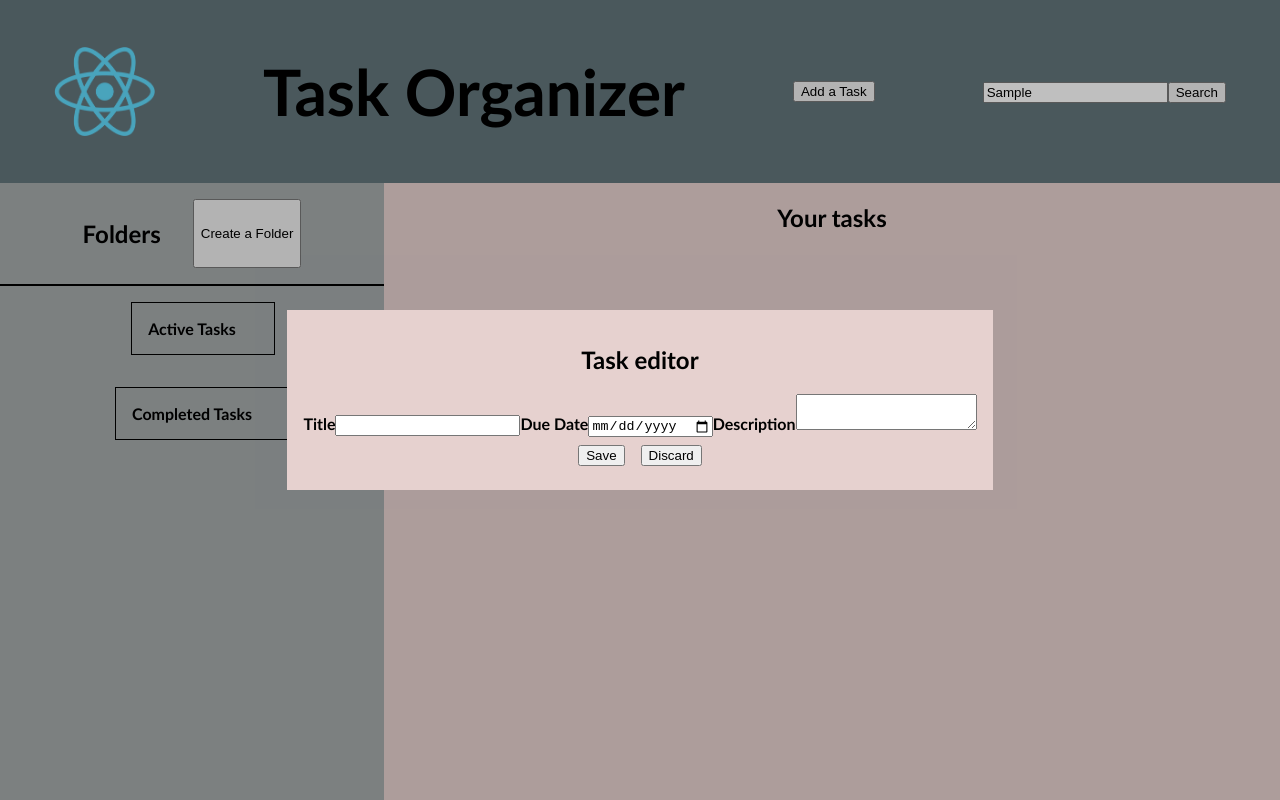
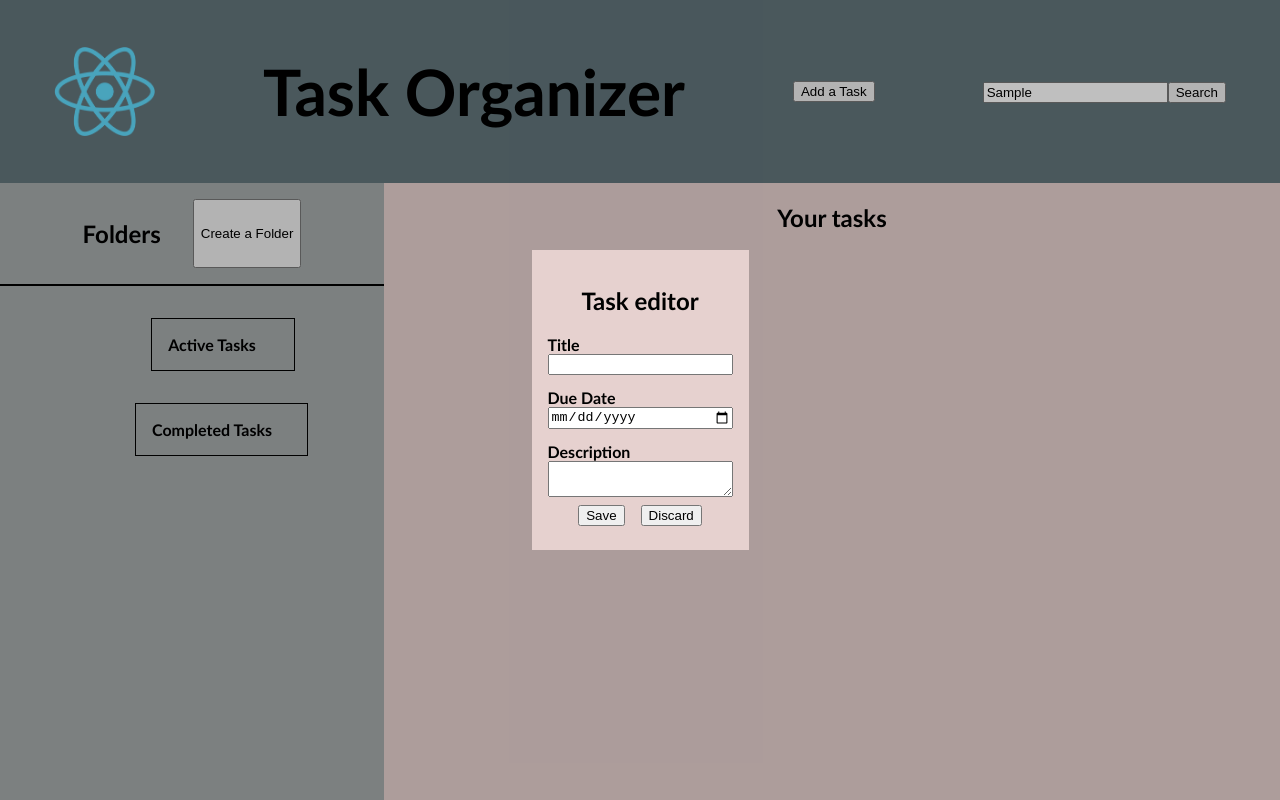
Before and after one commit to napolitanj/to-do-list-react, a React (Vite) app: page / in a window 1280 px wide. Both pictures are taken after typing "Sample" into the empty fields and a click on the button "Add a Task". Shown: the top 800 px of the page. Built offline with nearby package versions, Linux system fonts and the light colour scheme.

Commit message:
Prevent duplicate folders

```diff
--- a/src/App.tsx
+++ b/src/App.tsx
@@ -3,42 +3,66 @@ import Navbar from "./components/Navbar";
 import TaskEditor from "./components/TaskEditor";
 import Folders from "./components/Folders";
 import TaskList from "./components/TaskList";
+import FolderEditor from "./components/FolderEditor";
 import { useState } from "react";
 
 function App() {
-  const [editorVisible, setEditorVisible] = useState(false);
+  const [taskEditorVisible, setTaskEditorVisible] = useState(false);
+  const [folderEditorVisible, setFolderEditorVisible] = useState(false);
   const [tasks, setTasks] = useState([]);
   const [folders, setFolders] = useState([
-    { id: 1, title: "Active Tasks" },
-    { id: 2, title: "Completed Tasks" },
+    { title: "Active Tasks", tasks: [] },
+    { title: "Completed Tasks", tasks: [] },
   ]);
 
-  const toggleEditor = () => {
-    setEditorVisible((prev) => !prev);
+  const toggleTaskEditor = () => {
+    setTaskEditorVisible((prev) => !prev);
+  };
+
+  const toggleFolderEditor = () => {
+    setFolderEditorVisible((prev) => !prev);
+    console.log("clicks");
   };
 
   const updateTasks = (newTask: {
     title: string;
     description: string;
-    date: date;
+    date: Date;
   }) => {
     setTasks((prev) => [...prev, newTask]);
-    console.log(tasks);
+  };
+
+  const addFolder = (newFolder: { title: string; tasks: [] }) => {
+    if (folders.some((folder) => folder.title === newFolder.title)) {
+      alert("You cannot name two folders the same.");
+    } else {
+      setFolders((prev) => [...prev, newFolder]);
+    }
   };
 
   return (
     <>
-      <Navbar onClick={toggleEditor}></Navbar>
+      <Navbar onClick={toggleTaskEditor}></Navbar>
       <div className="app-interface">
-        <Folders folders={folders} setFolders={setFolders}></Folders>
+        <Folders
+          onClick={toggleFolderEditor}
+          folders={folders}
+          setFolders={setFolders}
+        ></Folders>
         <TaskList tasks={tasks} setTasks={setTasks}></TaskList>
       </div>
-      {editorVisible && (
+      {taskEditorVisible && (
         <TaskEditor
-          onClick={toggleEditor}
+          onClick={toggleTaskEditor}
           updateTasks={updateTasks}
           folders={folders}
         ></TaskEditor>
+      )}
+      {folderEditorVisible && (
+        <FolderEditor
+          onClick={toggleFolderEditor}
+          addFolder={addFolder}
+        ></FolderEditor>
       )}
     </>
   );
--- /dev/null
+++ b/src/components/FolderEditor.tsx
@@ -0,0 +1,40 @@
+import { useState } from "react";
+import "/src/styles/EditorStyles.css";
+
+interface Props {
+  onClick: () => void;
+  addFolder: (newFolder: { title: string; tasks: [] }) => void;
+}
+
+const FolderEditor = ({ onClick, addFolder }: Props) => {
+  const [title, setTitle] = useState("");
+  const tasks = [];
+  const handleSave = () => {
+    const newFolder = { title, tasks };
+    addFolder(newFolder);
+    onClick();
+  };
+
+  return (
+    <>
+      <div className="editor-overlay">
+        <div className="editor-container">
+          <p>Folder Editor</p>
+          <div className="editor-inputs">
+            <label>Folder Name</label>
+            <input
+              value={title}
+              onChange={(e) => setTitle(e.target.value)}
+            ></input>
+          </div>
+          <div className="button-container">
+            <button onClick={handleSave}>Save</button>
+            <button onClick={onClick}>Discard</button>
+          </div>
+        </div>
+      </div>
+    </>
+  );
+};
+
+export default FolderEditor;
--- a/src/components/Folders.tsx
+++ b/src/components/Folders.tsx
@@ -2,26 +2,40 @@ import "/src/styles/FolderParentStyles.css";
 
 interface Props {
   folders: [];
+  onClick: () => void;
+  setFolders: React.Dispatch<
+    React.SetStateAction<{ id: number; title: string; tasks: [] }>
+  >;
 }
 
-const Folders = ({ folders }: Props) => {
+const Folders = ({ folders, onClick, setFolders }: Props) => {
+  const removeFolder = (indexOfFolderRemoved: number) => {
+    setFolders((prev) =>
+      prev.filter((_, index) => index !== indexOfFolderRemoved)
+    );
+  };
   return (
     <>
       <div className="folder-container">
         <div className="folder-header">
           <h2>Folders</h2>
-          <button>Create a Folder</button>
+          <button onClick={onClick} folders={folders}>
+            Create a Folder
+          </button>
         </div>
-        <div className="folder-list">
+        <ul className="folder-list">
           {folders.map((folder, index) => (
-            <li key={folder.id}>
+            <li key={folder.title}>
               <div className="folder-element">
                 <strong>{folder.title}</strong>
-                {folder.id !== 1 && folder.id !== 2 ? <button>X</button> : null}
+                {folder.title !== "Active Tasks" &&
+                folder.title !== "Completed Tasks" ? (
+                  <button onClick={() => removeFolder(index)}>X</button>
+                ) : null}
               </div>
             </li>
           ))}
-        </div>
+        </ul>
       </div>
     </>
   );
--- a/src/components/TaskEditor.tsx
+++ b/src/components/TaskEditor.tsx
@@ -26,7 +26,7 @@ const TaskEditor = ({ onClick, updateTasks }: Props) => {
       <div className="editor-overlay">
         <div className="editor-container">
           <h2>Task editor</h2>
-          <div className="title-description-date">
+          <div className="editor-inputs">
             <label>
               <strong>Title</strong>
             </label>
```
